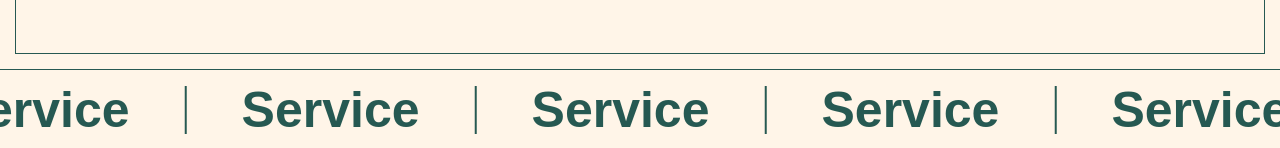
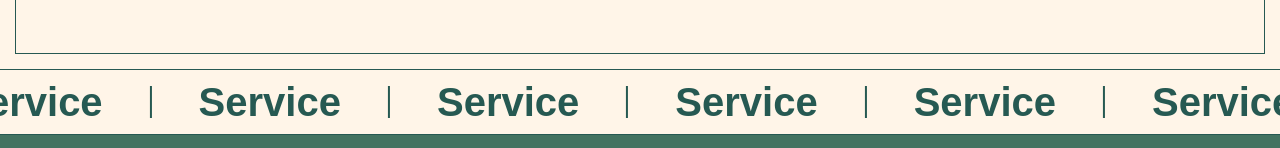
Before and after one commit to Laerke-Nicole/my-portfolio, a Vue app in the folder portfolio/: page /about in a window 1280 px wide. Shown: the part 769-917 px from the top of the page. Built offline with nearby package versions, Linux system fonts and the light colour scheme; a web font is replaced by a local one.

Commit message:
Slider made smaller

```diff
--- a/portfolio/src/views/AboutView.vue
+++ b/portfolio/src/views/AboutView.vue
@@ -168,7 +168,7 @@ font-size: 17px;
 
 .servicesScrollBox .servicesScrollText h2 {
   margin: 0;
-  font-size: 50px;
+  font-size: 40px;
   color: var(--primary-color);
   transition: all 2s ease;
   font-family: rift, sans-serif;
@@ -180,7 +180,7 @@ font-size: 17px;
     display: block;
     border-width: 0;
     height: 2px;
-    width: 3rem;
+    width: 2rem;
     transform: rotate(90deg);
     background-color: var(--primary-color);
     align-self: center;
--- a/portfolio/src/views/HomeView.vue
+++ b/portfolio/src/views/HomeView.vue
@@ -229,7 +229,7 @@ button {
 
 .specialties .scroll-text span {
   margin: 0;
-  font-size: 50px;
+  font-size: 40px;
   color: var(--primary-color);
   transition: all 2s ease;
   font-family: rift, sans-serif;
@@ -241,7 +241,7 @@ button {
   display: block;
   border-width: 0;
   height: 2px;
-  width: 3rem;
+  width: 2rem;
   transform: rotate(90deg);
   background-color: var(--primary-color);
   align-self: center;
```
